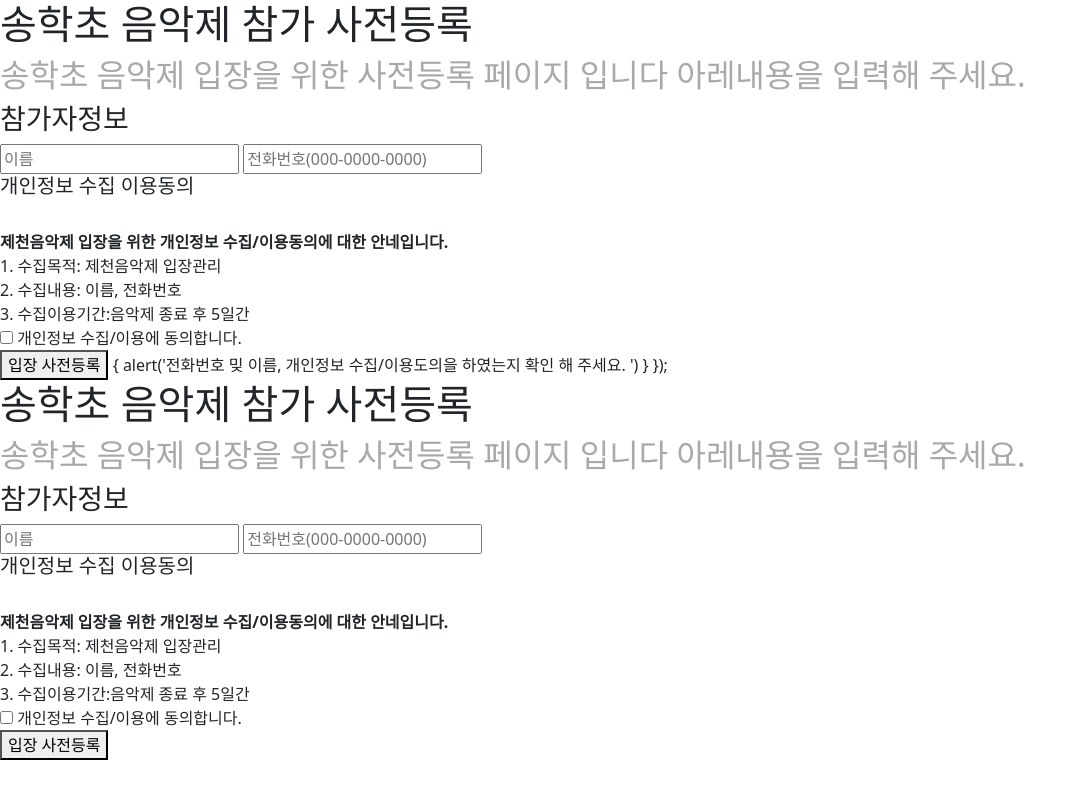
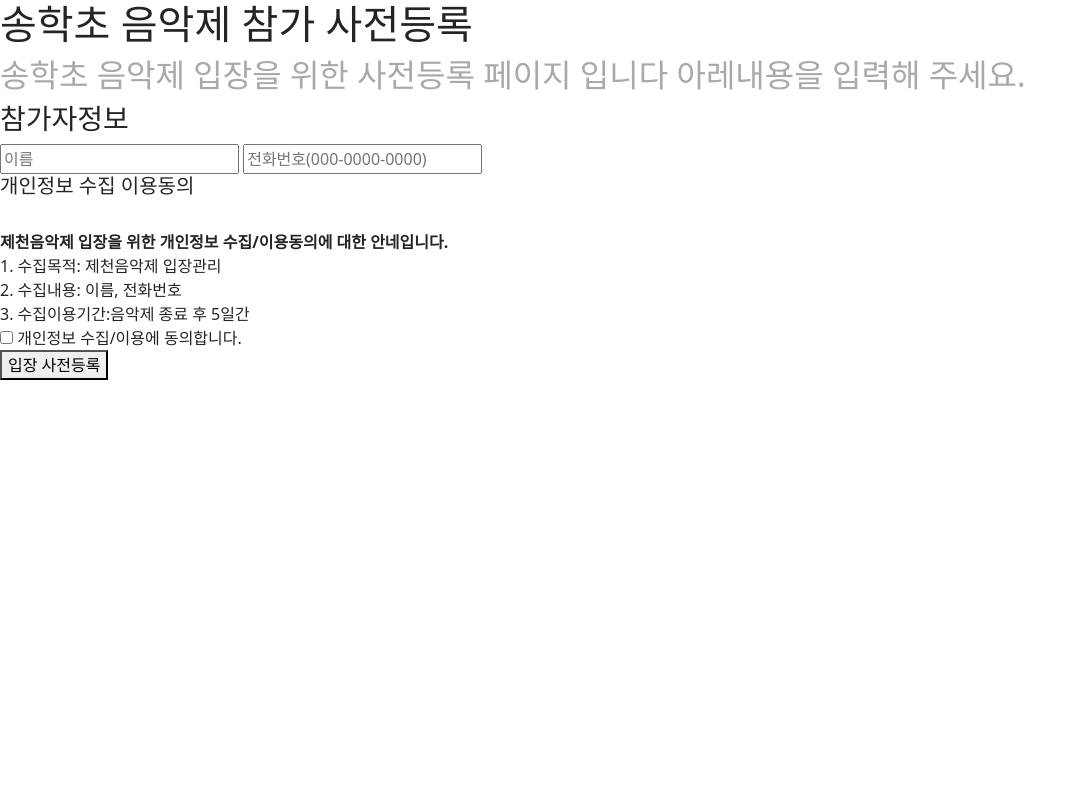
Before and after one commit to ire0911/todo, a plain HTML site: page reg.htm in a window 1280 px wide. Shown: the whole page, without its empty margins (0-1087 px from the left). Drawn offline with nearby package versions, Linux system fonts and the light colour scheme.

Commit message:
Update reg.htm

```diff
--- a/reg.htm
+++ b/reg.htm
@@ -44,7 +44,6 @@
                         phone: document.getElementById('phone').value,
                         regTime: today.toLocaleString(),
                         enterTime:'',
-                        isEnter:'0'
                 });
                 document.getElementById('name').value='';
                 document.getElementById('phone').value='';
@@ -85,36 +84,3 @@
     <button type="submit" id="submit">입장 사전등록</button>
 </body>
 </html>
-        {
-            alert('전화번호 밎 이름, 개인정보 수집/이용도의을 하였는지 확인 해 주세요. ')
-        }
-    });
-
-
-    </script>
-
-</head>
-<body>
-    <h1>송학초 음악제 참가 사전등록</h1>
-    <h2 style="color:darkgrey">송학초 음악제 입장을 위한 사전등록 페이지 입니다 아레내용을 입력해 주세요.</div></h2>
-    <h3>참가자정보</h3>
-    <input type="text" placeholder="이름" id="name">
-    <input type="text" placeholder="전화번호(000-0000-0000)" id="phone">
-    <h5>개인정보 수집 이용동의</h5><br>
-    <div>
-      <div><b>제천음악제 입장을 위한 개인정보 수집/이용동의에 대한 안네입니다.</b></div>
-      <div>
-        1. 수집목적: 제천음악제 입장관리
-      </div>
-      <div>
-        2. 수집내용: 이름, 전화번호
-      </div>
-      <div>
-        3. 수집이용기간:음악제 종료 후 5일간
-      </div>
-    </div>
-    <input type="checkbox" id="agree">
-    <label for="agree" onclick="console.log();">개인정보 수집/이용에 동의합니다.</label><br>
-    <button type="submit" id="submit">입장 사전등록</button>
-</body>
-</html>
```
